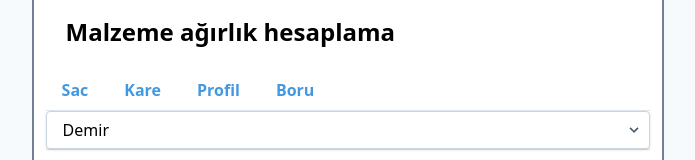
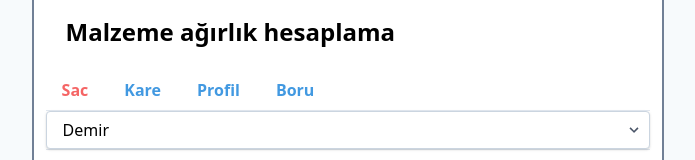
Before and after one commit to n1crack/agirlikhesaplama, a React (Create React App) app: page / in a window 1280 px wide. Shown: the part 153-313 px from the top of the page, without its empty margins (292-987 px from the left). Built offline with nearby package versions, Linux system fonts and the light colour scheme.

Commit message:
make selected menu items more visible

```diff
--- a/src/App.tsx
+++ b/src/App.tsx
@@ -23,6 +23,10 @@ function App() {
         square: Square,
     };
 
+    const checkSelected = (name: any): boolean => {
+        return name === shapeType;
+    };
+
     const dispatch = useDispatch();
     const shapeType = useSelector(selectedShape);
     const SelectedComponent = Shapes[shapeType];
@@ -36,14 +40,30 @@ function App() {
                     Malzeme ağırlık hesaplama
                 </h1>
                 <Nav>
-                    <NavItem onClick={() => setShapeType("plate")}>Sac</NavItem>
-                    <NavItem onClick={() => setShapeType("square")}>
+                    <NavItem
+                        selected={checkSelected("plate")}
+                        onClick={() => setShapeType("plate")}
+                    >
+                        Sac
+                    </NavItem>
+                    <NavItem
+                        selected={checkSelected("square")}
+                        onClick={() => setShapeType("square")}
+                    >
                         Kare
                     </NavItem>
-                    <NavItem onClick={() => setShapeType("profile")}>
+                    <NavItem
+                        selected={checkSelected("profile")}
+                        onClick={() => setShapeType("profile")}
+                    >
                         Profil
                     </NavItem>
-                    <NavItem onClick={() => setShapeType("pipe")}>Boru</NavItem>
+                    <NavItem
+                        selected={checkSelected("pipe")}
+                        onClick={() => setShapeType("pipe")}
+                    >
+                        Boru
+                    </NavItem>
                 </Nav>
                 <DensitySelector />
                 <hr />
--- a/src/components/NavItem.tsx
+++ b/src/components/NavItem.tsx
@@ -3,9 +3,10 @@ import React from "react";
 interface Props {
     children: any;
     onClick: any;
+    selected: boolean;
 }
 
-export default function NavItem({ children, onClick }: Props) {
+export default function NavItem({ children, onClick, selected }: Props) {
     const handleClick = (e: any) => {
         e.preventDefault();
         onClick(e);
@@ -15,7 +16,10 @@ export default function NavItem({ children, onClick }: Props) {
         <li className="mr-1">
             <a
                 onClick={(e) => handleClick(e)}
-        className="bg-white inline-block py-2 px-4 text-blue-500 hover:text-blue-800 font-semibold"
+                className={
+                    "bg-white inline-block py-2 px-4 hover:text-blue-800 font-semibold " +
+                    (selected ? " text-red-500" : " text-blue-500")
+                }
                 href="#/"
             >
                 {children}
```
Lines whose indentation alone changed are shown as unchanged.
